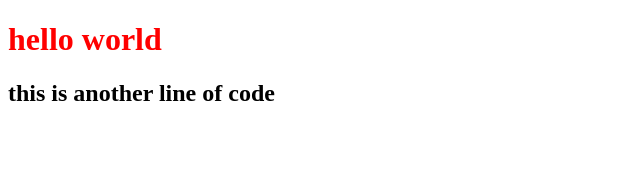
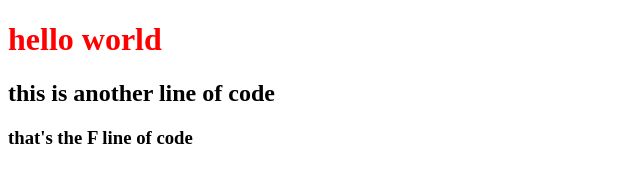
Before and after one commit to omerelkholy/NTI_Lecture_novemeber_2026, a plain HTML site: page index.html in a window 1280 px wide. Shown: the whole page, without its empty margins (0-640 px from the left). Drawn offline with Linux system fonts and the light colour scheme.

Commit message:
F: adding F line in master branch

```diff
--- a/index.html
+++ b/index.html
@@ -9,6 +9,8 @@
 <body>
     <h1>hello world</h1>
     <h2>this is another line of code</h2>
+
+    <h3>that's the F line of code</h3>
     <script src="script.js"></script>
 </body>
 </html>
```
